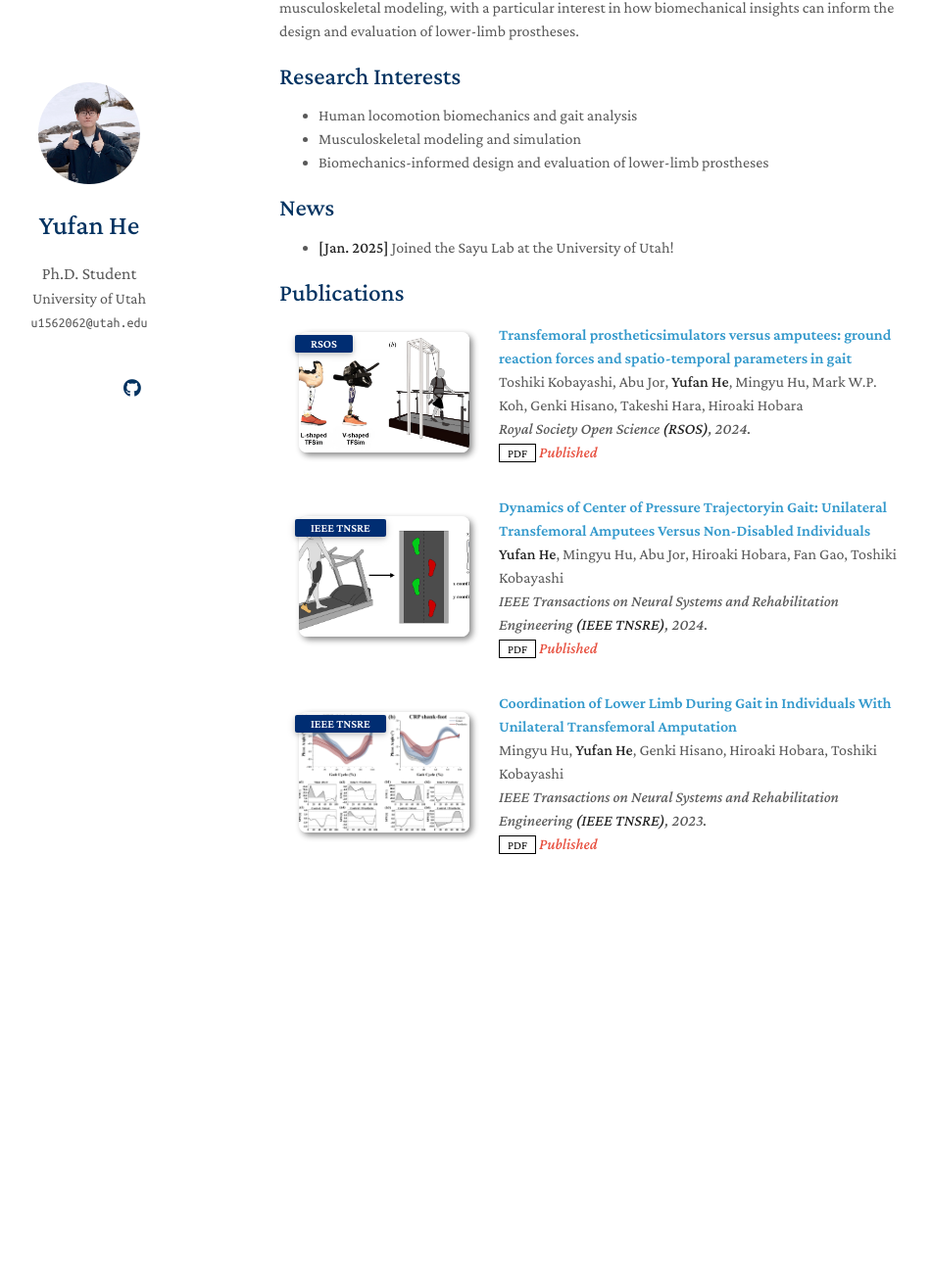
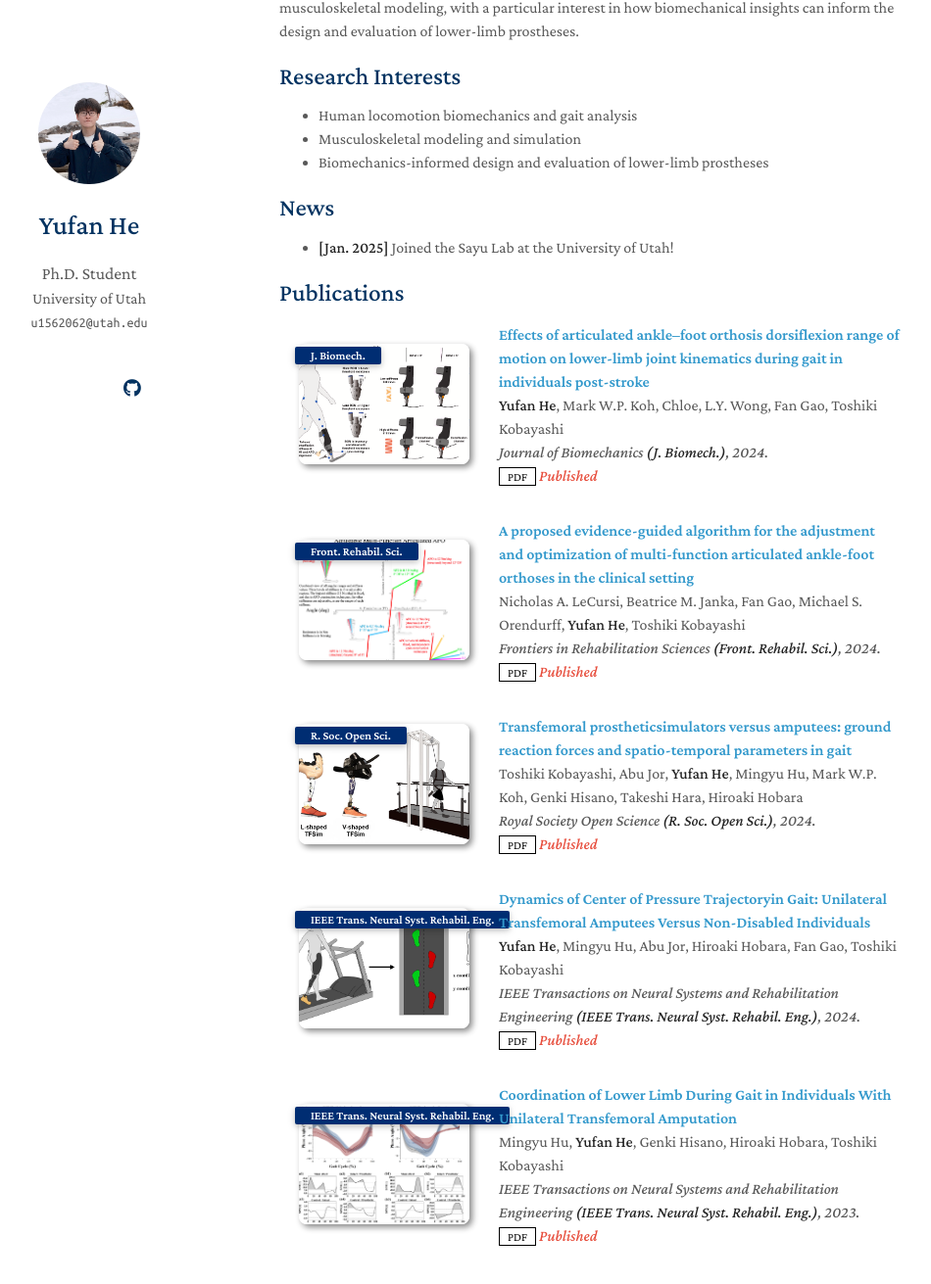
Before and after one commit to yufan-he/yufan-he.github.io, a Jekyll site: the page built from index.md, in a window 1280 px wide and 1400 px high, scrolled down 161 px. Shown: the top 1311 px of the window at 98% size, without its empty margins (185-1135 px from the left). Built offline with Jekyll 4.4.1, drawn with Linux system fonts in a browser that asks for light colours; a style sheet for code colours, icons or effects is not loaded; our own code applies the rules of GitHub Pages for plain Markdown files; before the commit the page ends 1161 px from its top, so only the background shows below that.

Commit message:
Manuscript update

```diff
--- a/_data/publications.yml
+++ b/_data/publications.yml
@@ -1,25 +1,41 @@
 main:
+
+  - title: "Effects of articulated ankle–foot orthosis dorsiflexion range of motion on lower-limb joint kinematics during gait in individuals post-stroke"
+    authors: <strong>Yufan He</strong>, Mark W.P. Koh, Chloe, L.Y. Wong, Fan Gao, Toshiki Kobayashi
+    conference_short: J. Biomech.
+    conference: Journal of Biomechanics <strong>(J. Biomech.)</strong>, 2024.
+    pdf: ./assets/papers/He_2024_J. Biomech..pdf
+    notes: Published
+    image: ./assets/img/5.png
+
+  - title: "A proposed evidence-guided algorithm for the adjustment and optimization of multi-function articulated ankle-foot orthoses in the clinical setting"
+    authors: Nicholas A. LeCursi, Beatrice M. Janka, Fan Gao, Michael S. Orendurff, <strong>Yufan He</strong>, Toshiki Kobayashi
+    conference_short: Front. Rehabil. Sci.
+    conference: Frontiers in Rehabilitation Sciences <strong>(Front. Rehabil. Sci.)</strong>, 2024.
+    pdf: ./assets/papers/LeCursi_2024_Front. Rehabil. Sci..pdf
+    notes: Published
+    image: ./assets/img/4.png
 
   - title: "Transfemoral prostheticsimulators versus amputees: ground reaction forces and spatio-temporal parameters in gait"
     authors: Toshiki Kobayashi, Abu Jor, <strong>Yufan He</strong>, Mingyu Hu, Mark W.P. Koh, Genki Hisano, Takeshi Hara, Hiroaki Hobara
-    conference_short: RSOS
-    conference: Royal Society Open Science <strong>(RSOS)</strong>, 2024.
-    pdf: ./assets/papers/Hobara_2024_RSOS.pdf
+    conference_short: R. Soc. Open Sci.
+    conference: Royal Society Open Science <strong>(R. Soc. Open Sci.)</strong>, 2024.
+    pdf: ./assets/papers/Hobara_2024_R. Soc. Open Sci..pdf
     notes: Published
     image: ./assets/img/3.png
 
   - title: "Dynamics of Center of Pressure Trajectoryin Gait: Unilateral Transfemoral Amputees Versus Non-Disabled Individuals"
     authors: <strong>Yufan He</strong>, Mingyu Hu, Abu Jor, Hiroaki Hobara, Fan Gao, Toshiki Kobayashi
-    conference_short: IEEE TNSRE
-    conference: IEEE Transactions on Neural Systems and Rehabilitation Engineering <strong>(IEEE TNSRE)</strong>, 2024.
-    pdf: ./assets/papers/He_2024_TNSRE.pdf
+    conference_short: IEEE Trans. Neural Syst. Rehabil. Eng.
+    conference: IEEE Transactions on Neural Systems and Rehabilitation Engineering <strong>(IEEE Trans. Neural Syst. Rehabil. Eng.)</strong>, 2024.
+    pdf: ./assets/papers/He_2024_IEEE Trans. Neural Syst. Rehabil. Eng..pdf
     notes: Published
     image: ./assets/img/2.png
 
   - title: "Coordination of Lower Limb During Gait in Individuals With Unilateral Transfemoral Amputation"
     authors: Mingyu Hu, <strong>Yufan He</strong>, Genki Hisano, Hiroaki Hobara, Toshiki Kobayashi
-    conference_short: IEEE TNSRE
-    conference: IEEE Transactions on Neural Systems and Rehabilitation Engineering <strong>(IEEE TNSRE)</strong>, 2023.
-    pdf: ./assets/papers/Hu_2023_TNSRE.pdf
+    conference_short: IEEE Trans. Neural Syst. Rehabil. Eng.
+    conference: IEEE Transactions on Neural Systems and Rehabilitation Engineering <strong>(IEEE Trans. Neural Syst. Rehabil. Eng.)</strong>, 2023.
+    pdf: ./assets/papers/Hu_2023_IEEE Trans. Neural Syst. Rehabil. Eng..pdf
     notes: Published
     image: ./assets/img/1.png
```
Also changed, not shown: assets/img/4.png (added), assets/img/5.png (added), 7 other files.
